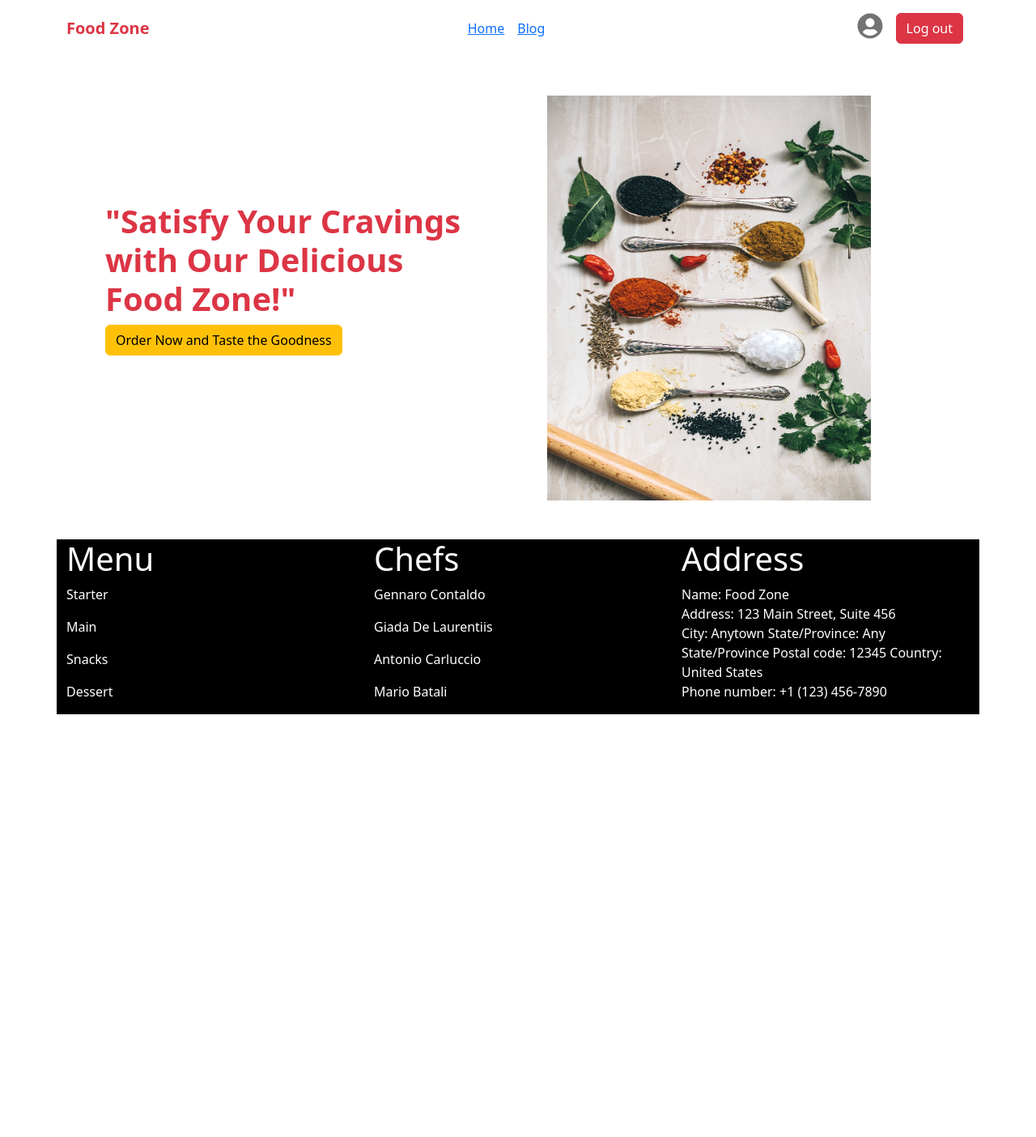
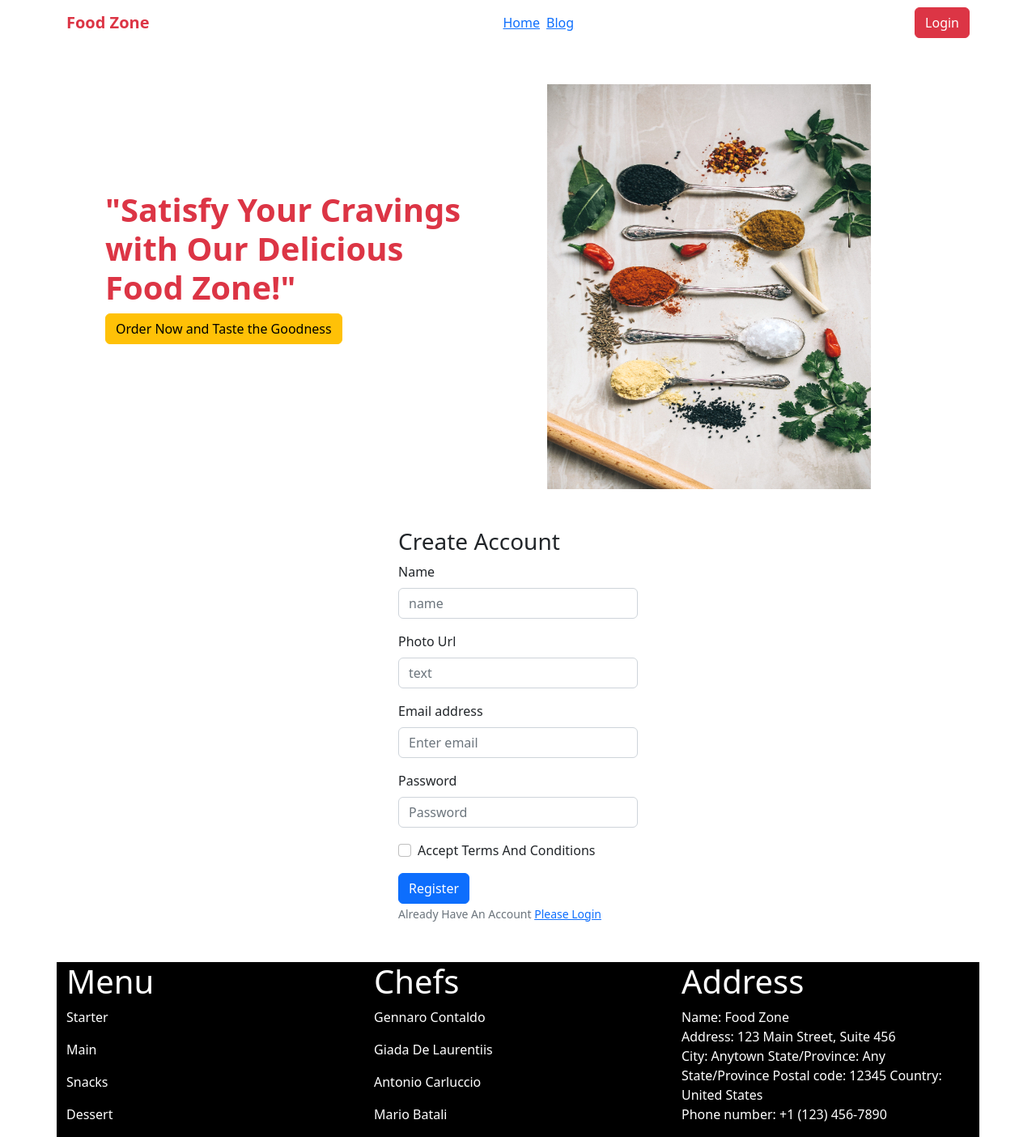
Before and after one commit to anighosal/chef-client, a React (Vite) app: page /register in a window 1280 px wide. Shown: the whole page at 81% size. Before the commit the page ends 882 px from the top, so only its background shows below. Built offline with nearby package versions, Linux system fonts and the light colour scheme.

Commit message:
login register page created

```diff
--- a/src/components/Header/Header.jsx
+++ b/src/components/Header/Header.jsx
@@ -1,10 +1,8 @@
-import React, { useContext } from "react";
+import React from "react";
 import banner from "../../assets/fotor_2023-5-2_1_42_55.jpg";
 import { Button, Col, Container, Row } from "react-bootstrap";
-import { AuthContext } from "../../providers/AuthProvider";
 
 const Header = () => {
-  const { user } = useContext(AuthContext);
   return (
     <Container className="mb-5">
       <Row className="align-items-center">
--- a/src/components/Loader/Loader.js
+++ /dev/null
@@ -1 +0,0 @@
-const loadAllChef = await fetch("/Data/allchef.json");
--- a/src/components/Login/Login.jsx
+++ b/src/components/Login/Login.jsx
@@ -1,10 +1,40 @@
 import React from "react";
+
+import { Button, Container, Form } from "react-bootstrap";
+import { Link } from "react-router-dom";
 
 const Login = () => {
   return (
-    <div>
-      <h2>login</h2>
-    </div>
+    <Container className="mx-auto w-25">
+      <h3>Please Login</h3>
+      <Form>
+        <Form.Group className="mb-3" controlId="formBasicEmail">
+          <Form.Label>Email address</Form.Label>
+          <Form.Control
+            type="email"
+            name="email"
+            placeholder="Enter email"
+            required
+          />
+        </Form.Group>
+        <Form.Group className="mb-3" controlId="formBasicPassword">
+          <Form.Label>Password</Form.Label>
+          <Form.Control type="password" placeholder="Password" />
+        </Form.Group>
+        <Form.Group className="mb-3" controlId="formBasicCheckbox">
+          <Form.Check type="checkbox" label="Check me out" />
+        </Form.Group>
+        <Button variant="primary" type="submit">
+          Submit
+        </Button>{" "}
+        <br />
+        <Form.Text className="text-secondary">
+          Don't have an account <Link to="/register">Register</Link>
+        </Form.Text>{" "}
+        <br />
+        <Form.Text className="text-danger"></Form.Text>
+      </Form>
+    </Container>
   );
 };
 
--- a/src/components/NavBar/NavBar.jsx
+++ b/src/components/NavBar/NavBar.jsx
@@ -13,21 +13,14 @@ const NavBar = () => {
           <Navbar.Brand className="text-danger fw-bold">Food Zone</Navbar.Brand>
           <Navbar.Toggle aria-controls="responsive-navbar-nav" />
           <Navbar.Collapse id="responsive-navbar-nav">
-            <Nav className="mx-auto">
-              <Nav.Link className="text-danger" href="#features">
-                <NavLink to="/">Home</NavLink>
-              </Nav.Link>{" "}
-              <Nav.Link className="text-danger">
-                <NavLink to="/blog">Blog</NavLink>
-              </Nav.Link>
+            <Nav className="mx-auto gap-2">
+              <Link to="/">Home</Link>
+
+              <Link to="/blog">Blog</Link>
             </Nav>
             <Nav>
-              {user && (
-                <Nav.Link href="#deets">
-                  <FaUserCircle style={{ fontSize: "2rem" }} />
-                </Nav.Link>
-              )}
-              <Nav.Link eventKey={2} href="#memes">
+              {user && <FaUserCircle style={{ fontSize: "2rem" }} />}
+
               {user ? (
                 <Button variant="danger">Log out</Button>
               ) : (
@@ -35,7 +28,6 @@ const NavBar = () => {
                   <Button variant="danger">Login</Button>
                 </Link>
               )}
-              </Nav.Link>
             </Nav>
           </Navbar.Collapse>
         </Container>
--- a/src/components/Register/Register.jsx
+++ b/src/components/Register/Register.jsx
@@ -1,7 +1,52 @@
 import React from "react";
+import { Button, Container, Form } from "react-bootstrap";
+import { Link } from "react-router-dom";
 
 const Register = () => {
-  return <div></div>;
+  return (
+    <Container className="mx-auto w-25">
+      <h3>Create Account</h3>
+      <Form>
+        <Form.Group className="mb-3" controlId="formBasicEmail">
+          <Form.Label>Name</Form.Label>
+          <Form.Control type="email" name="name" placeholder="name" required />
+        </Form.Group>
+        <Form.Group className="mb-3" controlId="formBasicEmail">
+          <Form.Label>Photo Url</Form.Label>
+          <Form.Control type="text" name="photo" placeholder="text" required />
+        </Form.Group>
+        <Form.Group className="mb-3" controlId="formBasicEmail">
+          <Form.Label>Email address</Form.Label>
+          <Form.Control
+            type="email"
+            name="email"
+            placeholder="Enter email"
+            required
+          />
+        </Form.Group>
+        <Form.Group className="mb-3" controlId="formBasicPassword">
+          <Form.Label>Password</Form.Label>
+          <Form.Control type="password" placeholder="Password" />
+        </Form.Group>
+        <Form.Group className="mb-3" controlId="formBasicCheckbox">
+          <Form.Check
+            type="checkbox"
+            name="accept"
+            label="Accept Terms And Conditions"
+          />
+        </Form.Group>
+        <Button variant="primary" type="submit">
+          Register
+        </Button>{" "}
+        <br />
+        <Form.Text className="text-secondary">
+          Already Have An Account <Link to="/login">Please Login</Link>
+        </Form.Text>{" "}
+        <br />
+        <Form.Text className="text-danger"></Form.Text>
+      </Form>
+    </Container>
+  );
 };
 
 export default Register;
--- a/src/providers/AuthProvider.jsx
+++ b/src/providers/AuthProvider.jsx
@@ -6,7 +6,7 @@ export const AuthContext = createContext(null);
 
 const auth = getAuth(app);
 const AuthProvider = ({ children }) => {
-  const user = { displayName: "muri kha" };
+  const user = null;
   const authInfo = {
     user,
   };
```
Also changed, not shown: src/Layout/LoginLayout.jsx (added, +14 -0 lines), src/main.jsx (+10 -4 lines). Lines whose indentation alone changed are shown as unchanged.
